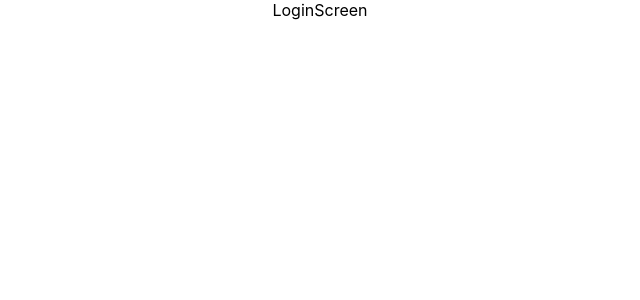
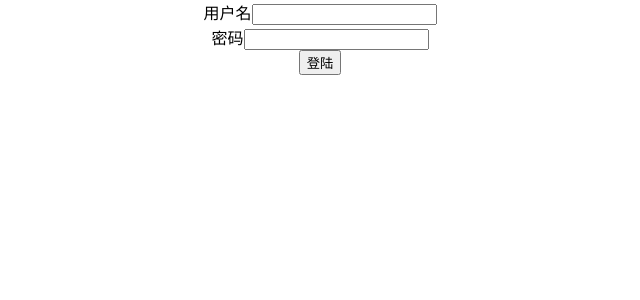
Before and after one commit to qianfengg/my-jira, a React (Create React App) app: page / in a window 1280 px wide. Shown: the top 300 px of the page, without its empty margins (320-960 px from the left). Built offline with nearby package versions, Linux system fonts and the light colour scheme.

Commit message:
feat: login screen

```diff
--- a/package.json
+++ b/package.json
@@ -22,7 +22,7 @@
     "build": "react-scripts build",
     "test": "react-scripts test",
     "eject": "react-scripts eject",
-    "json-server": "json-server __json_server_mock__/db.json --watch --port=3001"
+    "json-server": "json-server __json_server_mock__/db.json --watch --port 3001 --middlewares __json_server_mock__/middleware.js"
   },
   "eslintConfig": {
     "extends": [
--- a/src/screens/login/index.tsx
+++ b/src/screens/login/index.tsx
@@ -1,5 +1,44 @@
-import React from "react";
+import React, { FormEvent } from "react";
+
+const domain = process.env.REACT_APP_API_URL;
 
 export default function LoginScreen() {
-  return <div>LoginScreen</div>;
+  const login = (param: { username: string; password: string }) => {
+    fetch(`${domain}/login`, {
+      method: "POST",
+      headers: {
+        "Content-Type": "application/json",
+      },
+      body: JSON.stringify(param),
+    }).then(async (response) => {
+      if (response.ok) {
+        const result = await response.json();
+        console.log(result);
+      }
+    });
+  };
+
+  const handleSubmit = (evt: FormEvent<HTMLFormElement>) => {
+    evt.preventDefault();
+    const username = (evt.currentTarget.elements[0] as HTMLInputElement).value;
+    const password = (evt.currentTarget.elements[1] as HTMLInputElement).value;
+    console.log({ username, password });
+    login({ username, password });
+  };
+
+  return (
+    <form onSubmit={handleSubmit}>
+      <div>
+        <label htmlFor="username">用户名</label>
+        <input type="text" id={"username"} />
+      </div>
+      <div>
+        <label htmlFor="password">密码</label>
+        <input type="password" id={"password"} />
+      </div>
+      <div>
+        <button type="submit">登陆</button>
+      </div>
+    </form>
+  );
 }
```
Also changed, not shown: __json_server_mock__/middleware.js (added, +17 -0 lines).
